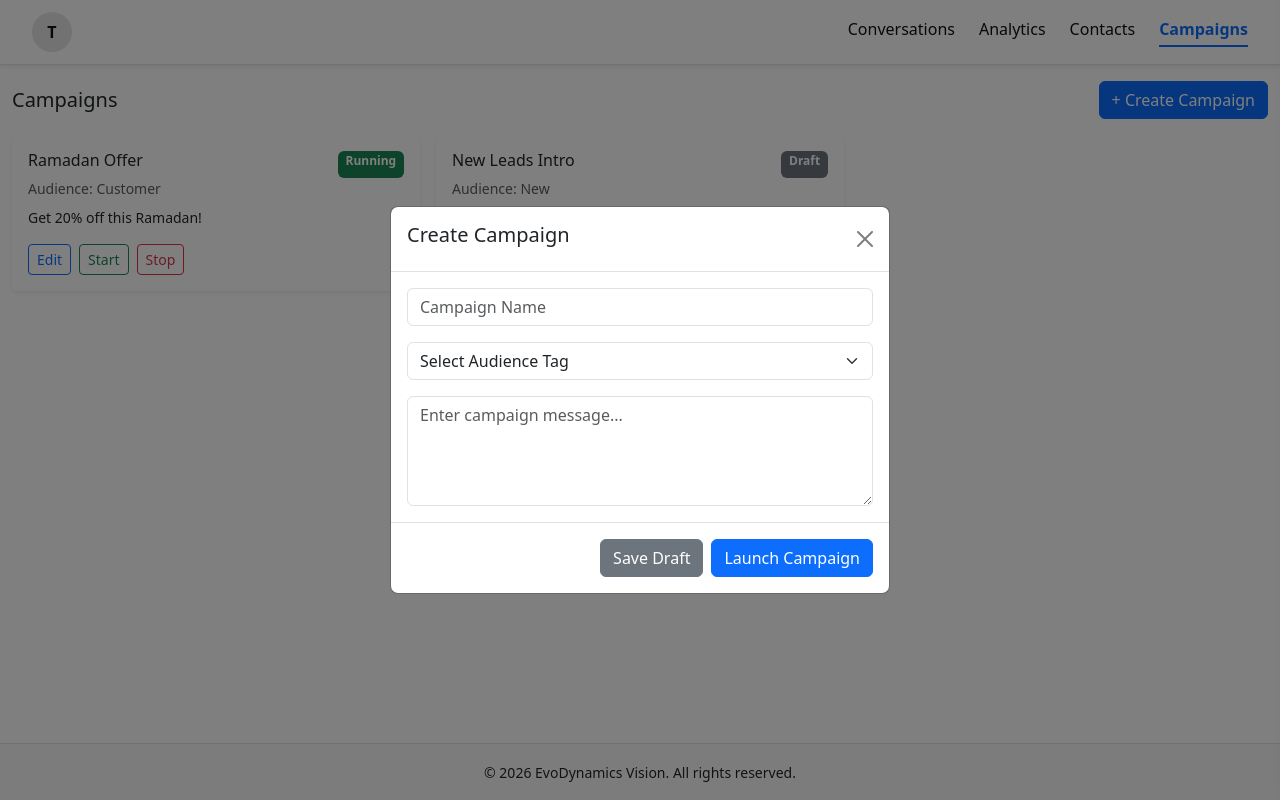
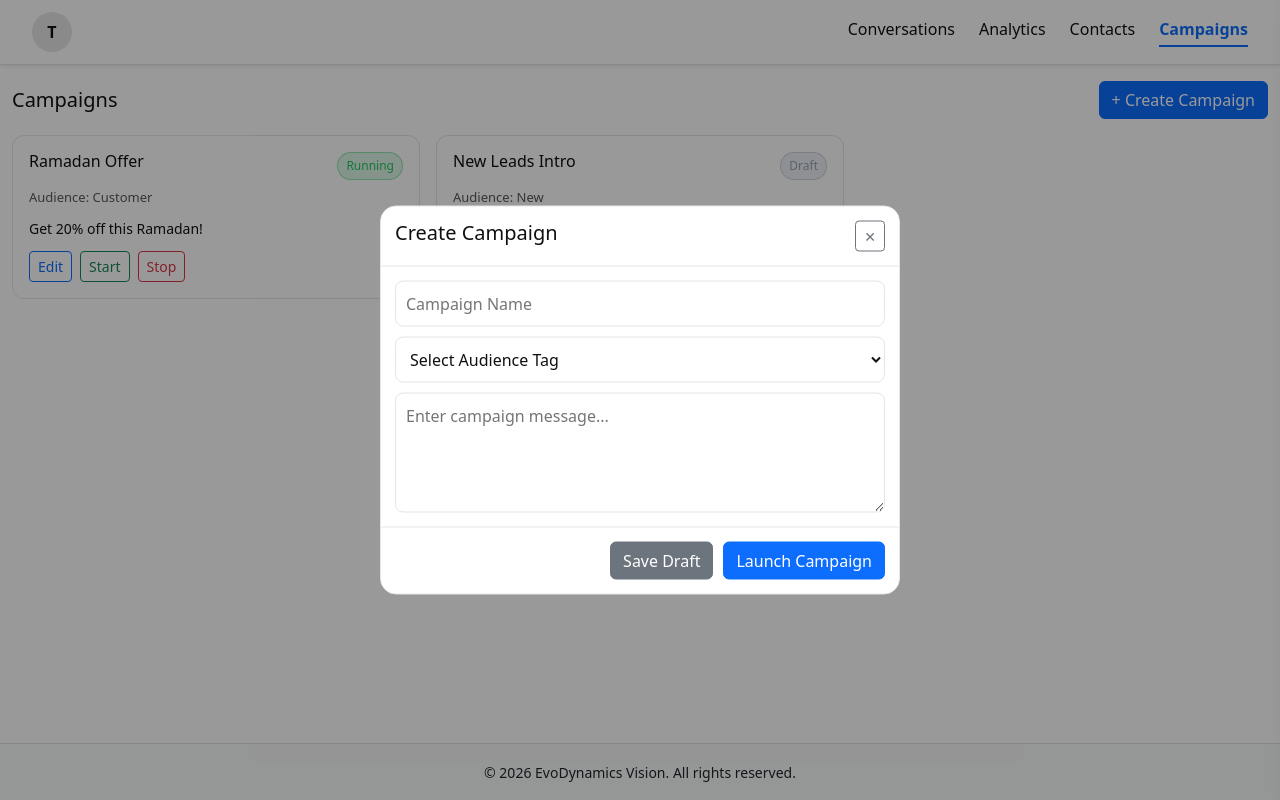
Before and after one commit to iamtalhaarifvlogs/evobusiness, a Next.js app: page /campaigns in a window 1280 px wide. Both pictures are taken after a click on the button "+ Create Campaign". Built offline with nearby package versions, Linux system fonts and the light colour scheme.

Commit message:
Update page.tsx

```diff
--- a/app/campaigns/page.tsx
+++ b/app/campaigns/page.tsx
@@ -1,7 +1,6 @@
 "use client";
 
 import { useState } from "react";
-import "bootstrap/dist/css/bootstrap.min.css";
 
 type Campaign = {
   id: number;
@@ -31,8 +30,64 @@ export default function CampaignsPage() {
     },
   ];
 
+  const cardStyle: React.CSSProperties = {
+    background: "var(--card)",
+    color: "var(--text)",
+    border: "1px solid var(--border)",
+    borderRadius: 12,
+    padding: 16,
+    height: "100%",
+  };
+
+  const modalStyle: React.CSSProperties = {
+    position: "fixed",
+    top: "50%",
+    left: "50%",
+    transform: "translate(-50%, -50%)",
+    width: "90%",
+    maxWidth: 520,
+    background: "var(--card)",
+    color: "var(--text)",
+    border: "1px solid var(--border)",
+    borderRadius: 16,
+    zIndex: 1050,
+  };
+
+  const backdropStyle: React.CSSProperties = {
+    position: "fixed",
+    top: 0,
+    left: 0,
+    width: "100%",
+    height: "100%",
+    background: "rgba(0,0,0,0.4)",
+    zIndex: 1040,
+  };
+
+  const getStatusStyle = (status: Campaign["status"]) => {
+    switch (status) {
+      case "Running":
+        return {
+          background: "rgba(34, 197, 94, 0.15)",
+          color: "#22c55e",
+          border: "1px solid rgba(34, 197, 94, 0.4)",
+        };
+      case "Draft":
+        return {
+          background: "rgba(148, 163, 184, 0.15)",
+          color: "#94a3b8",
+          border: "1px solid rgba(148, 163, 184, 0.4)",
+        };
+      case "Completed":
+        return {
+          background: "rgba(100, 116, 139, 0.15)",
+          color: "#64748b",
+          border: "1px solid rgba(100, 116, 139, 0.4)",
+        };
+    }
+  };
+
   return (
-    <div className="container-fluid py-3">
+    <div className="container-fluid py-3" style={{ color: "var(--text)" }}>
 
       {/* HEADER */}
       <div className="d-flex justify-content-between align-items-center mb-3">
@@ -49,34 +104,35 @@ export default function CampaignsPage() {
       {/* CAMPAIGN LIST */}
       <div className="row g-3">
         {campaigns.map((campaign) => (
-          <div
-            key={campaign.id}
-            className="col-12 col-md-6 col-lg-4"
-          >
-            <div className="p-3 bg-white rounded shadow-sm h-100">
+          <div key={campaign.id} className="col-12 col-md-6 col-lg-4">
+            <div style={cardStyle}>
 
-              <div className="d-flex justify-content-between">
-                <h6>{campaign.name}</h6>
-                <span
-                  className={`badge ${
-                    campaign.status === "Running"
-                      ? "bg-success"
-                      : campaign.status === "Draft"
-                      ? "bg-secondary"
-                      : "bg-dark"
-                  }`}
-                >
+              {/* HEADER */}
+              <div className="d-flex justify-content-between align-items-start mb-2">
+                <h6 className="mb-0">{campaign.name}</h6>
+
+                <span style={{
+                  ...getStatusStyle(campaign.status),
+                  padding: "4px 8px",
+                  borderRadius: 999,
+                  fontSize: 12,
+                }}>
                   {campaign.status}
                 </span>
               </div>
 
-              <small className="text-muted d-block mb-2">
+              {/* META */}
+              <div style={{ fontSize: 13, opacity: 0.7, marginBottom: 10 }}>
                 Audience: {campaign.tag}
-              </small>
+              </div>
 
-              <p className="small">{campaign.message}</p>
+              {/* MESSAGE */}
+              <p style={{ fontSize: 14, marginBottom: 12 }}>
+                {campaign.message}
+              </p>
 
-              <div className="d-flex gap-2 mt-2">
+              {/* ACTIONS */}
+              <div className="d-flex gap-2">
                 <button className="btn btn-sm btn-outline-primary">
                   Edit
                 </button>
@@ -96,43 +152,52 @@ export default function CampaignsPage() {
       {/* CREATE CAMPAIGN MODAL */}
       {showModal && (
         <>
-          <div className="modal fade show d-block">
-            <div className="modal-dialog modal-dialog-centered modal-fullscreen-sm-down">
-              <div className="modal-content">
+          <div style={backdropStyle} onClick={() => setShowModal(false)} />
 
-                <div className="modal-header">
-                  <h5>Create Campaign</h5>
+          <div style={modalStyle}>
+            <div
+              style={{
+                padding: 14,
+                borderBottom: "1px solid var(--border)",
+                display: "flex",
+                justifyContent: "space-between",
+              }}
+            >
+              <h5 style={{ margin: 0 }}>Create Campaign</h5>
+
               <button
-                    className="btn-close"
+                className="btn btn-sm btn-outline-secondary"
                 onClick={() => setShowModal(false)}
-                  />
+              >
+                ✕
+              </button>
             </div>
 
-                <div className="modal-body d-flex flex-column gap-3">
+            <div style={{ padding: 14, display: "flex", flexDirection: "column", gap: 10 }}>
+              <input style={inputStyle} placeholder="Campaign Name" />
 
-                  <input
-                    className="form-control"
-                    placeholder="Campaign Name"
-                  />
-
-                  {/* Audience Selection */}
-                  <select className="form-select">
+              <select style={inputStyle}>
                 <option>Select Audience Tag</option>
                 <option>Customer</option>
                 <option>New</option>
                 <option>Hot Lead</option>
               </select>
 
-                  {/* Message */}
               <textarea
-                    className="form-control"
-                    rows={4}
+                style={{ ...inputStyle, minHeight: 120 }}
                 placeholder="Enter campaign message..."
               />
-
             </div>
 
-                <div className="modal-footer">
+            <div
+              style={{
+                padding: 14,
+                borderTop: "1px solid var(--border)",
+                display: "flex",
+                gap: 10,
+                justifyContent: "flex-end",
+              }}
+            >
               <button className="btn btn-secondary">
                 Save Draft
               </button>
@@ -140,18 +205,18 @@ export default function CampaignsPage() {
                 Launch Campaign
               </button>
             </div>
-
           </div>
-            </div>
-          </div>
-
-          {/* BACKDROP */}
-          <div
-            className="modal-backdrop fade show"
-            onClick={() => setShowModal(false)}
-          ></div>
         </>
       )}
     </div>
   );
 }
+
+const inputStyle: React.CSSProperties = {
+  padding: 10,
+  borderRadius: 8,
+  border: "1px solid var(--border)",
+  background: "var(--card)",
+  color: "var(--text)",
+  outline: "none",
+};
```
Lines whose indentation alone changed are shown as unchanged.
